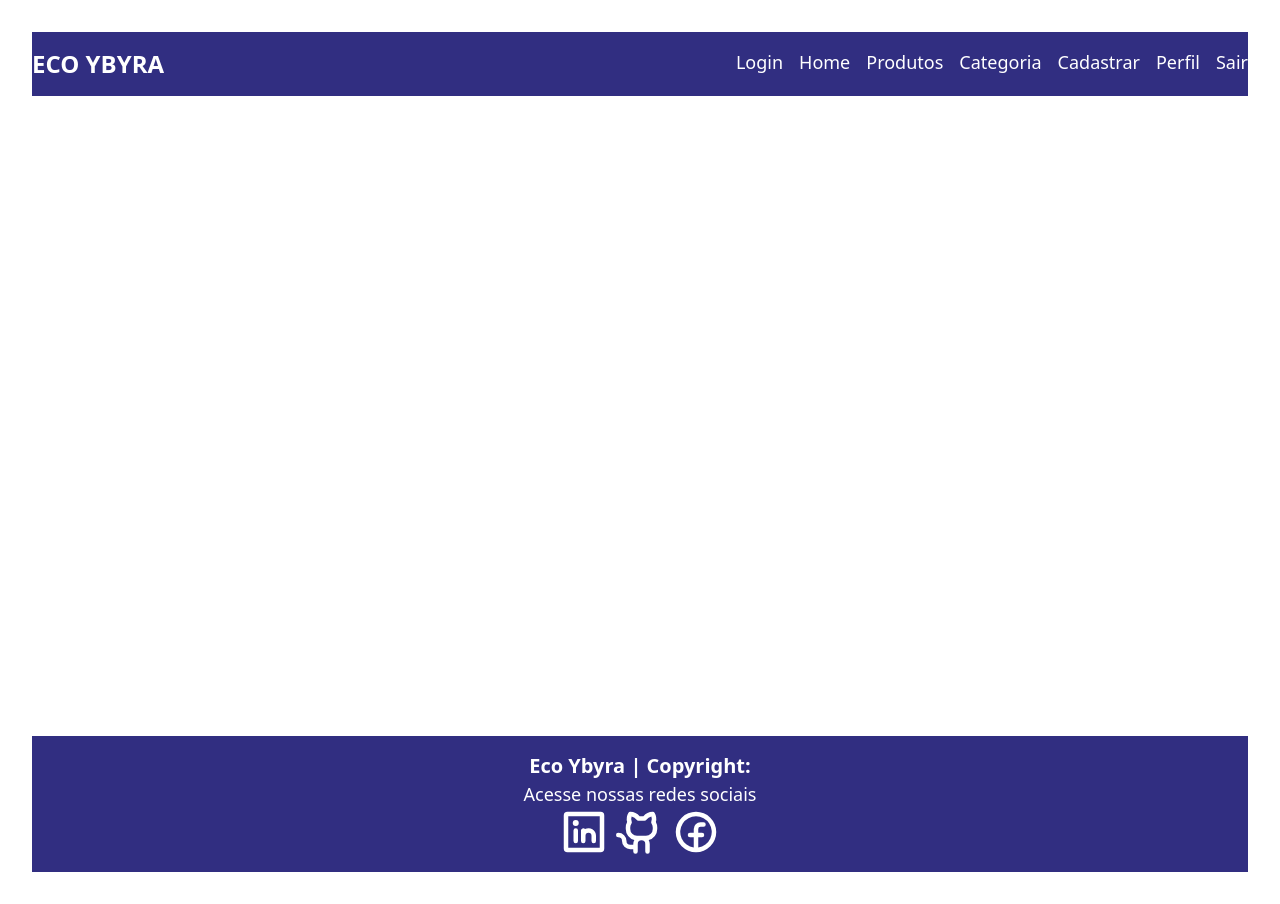
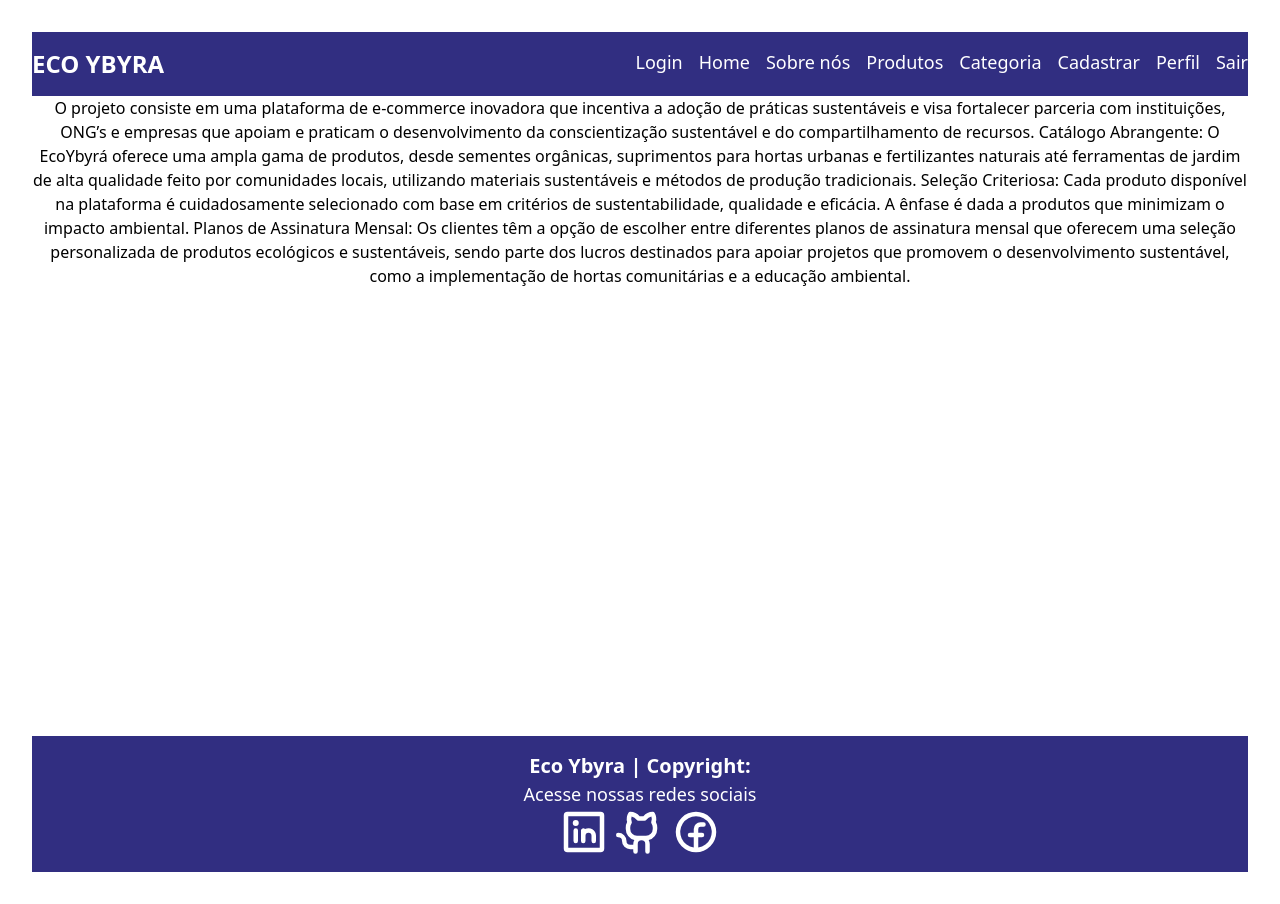
Before and after one commit to Projeto-EcoYbyra/Frontend, a React (Vite) app: page /SobreNos in a window 1280 px wide. Built offline with nearby package versions, Linux system fonts and the light colour scheme.

Commit message:
Criação do componente sobre nós

```diff
--- a/src/App.tsx
+++ b/src/App.tsx
@@ -5,6 +5,7 @@ import Navbar from './components/navBar/NavBar';
 import Footer from './components/footer/Footer';
 import { BrowserRouter, Route, Routes } from 'react-router-dom';
 import Login from './pages/login/Login';
+import SobreNos from './pages/sobreNos/SobreNos';
 
 function App() {
   return (
@@ -16,6 +17,7 @@ function App() {
               <Route path="/" element={<Home />} />
               <Route path="/login" element={<Login />} />
               <Route path="/home" element={<Home />} />
+              <Route path="/SobreNos" element={<SobreNos />} />
             </Routes>
           </div>
           <Footer />
--- a/src/components/navBar/NavBar.tsx
+++ b/src/components/navBar/NavBar.tsx
@@ -15,6 +15,7 @@ function Navbar() {
             <div className='flex gap-4'>
               <Link to='/login' className='hover:underline'>Login</Link>
               <Link to='/home' className='hover:underline'>Home</Link>
+              <Link to='/sobreNos' className='hover:underline'>Sobre nós</Link>
               <div className='hover:underline'>Produtos</div>
               <div className='hover:underline'>Categoria</div>
               <div className='hover:underline'>Cadastrar</div>
--- /dev/null
+++ b/src/pages/sobreNos/SobreNos.tsx
@@ -0,0 +1,28 @@
+import React from 'react';
+
+
+
+function SobreNos () {
+    return (
+        <div>
+            <p>
+            O projeto consiste em uma plataforma de e-commerce inovadora que incentiva a adoção de práticas sustentáveis e visa fortalecer parceria com instituições, ONG’s e empresas que apoiam e praticam o desenvolvimento da conscientização sustentável e do compartilhamento de recursos.
+
+            Catálogo Abrangente:
+
+            O EcoYbyrá oferece uma ampla gama de produtos, desde sementes orgânicas, suprimentos para hortas urbanas e fertilizantes naturais até ferramentas de jardim de alta qualidade feito por comunidades locais, utilizando materiais sustentáveis e métodos de produção tradicionais.
+
+            Seleção Criteriosa:
+
+            Cada produto disponível na plataforma é cuidadosamente selecionado com base em critérios de sustentabilidade, qualidade e eficácia. A ênfase é dada a produtos que minimizam o impacto ambiental.
+
+            Planos de Assinatura Mensal:
+
+            Os clientes têm a opção de escolher entre diferentes planos de assinatura mensal que oferecem uma seleção personalizada de produtos ecológicos e sustentáveis, sendo parte dos lucros destinados para apoiar projetos que promovem o desenvolvimento sustentável, como a implementação de hortas comunitárias e a educação ambiental.
+
+            </p>
+
+        </div>
+    )
+}
+export default SobreNos;
```
